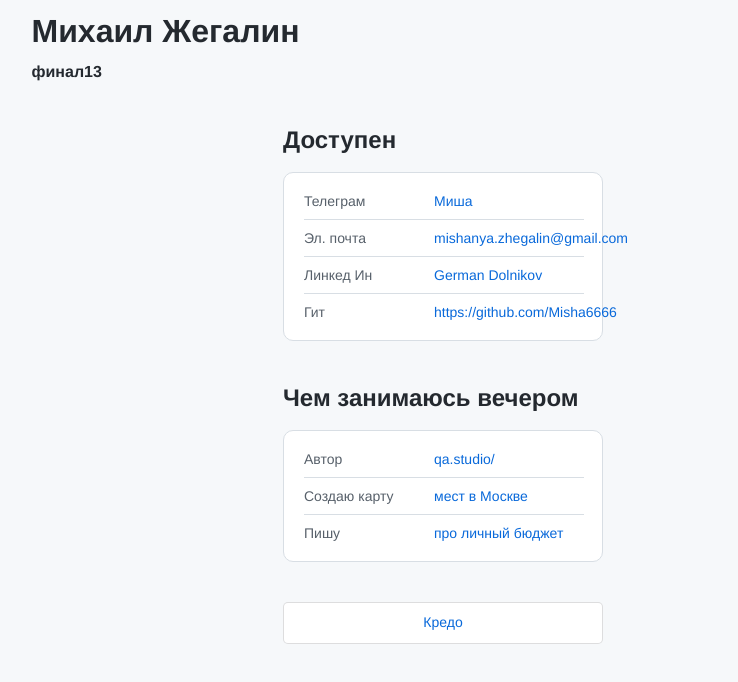
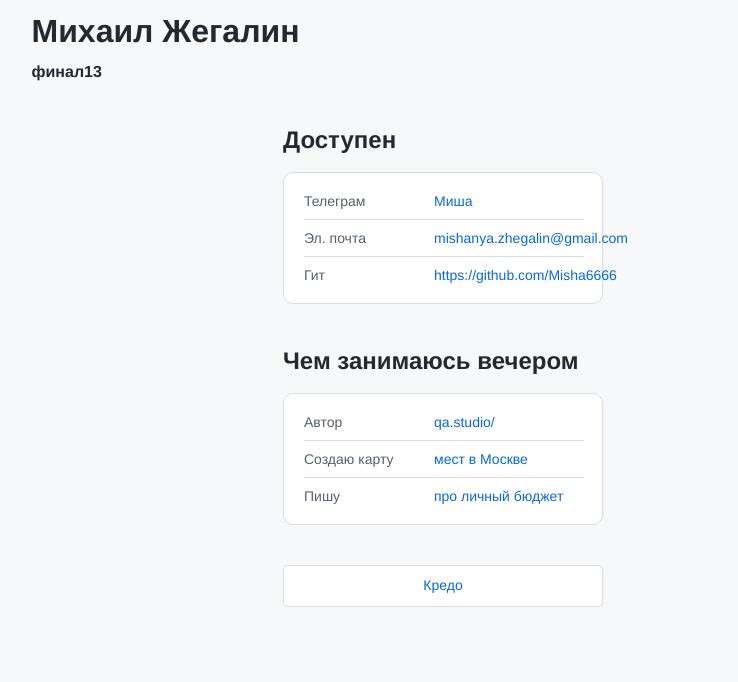
Before and after one commit to Misha6666/Misha6666.github.io, a plain HTML site: page index.html in a window 1280 px wide. Shown: the part 886-1568 px from the top of the page, without its empty margins (197-935 px from the left). After the commit the page ends 1533 px from the top, so only its background shows below. Drawn offline with Linux system fonts and the light colour scheme.

Commit message:
Update index.html

```diff
--- a/index.html
+++ b/index.html
@@ -29,10 +29,6 @@
             >
           </li>
           <li class="links__link">
-            <p class="links__title">Линкед Ин</p>
-            <a class="linsk__link" href="https://www.linkedin.com/in/germandolnikov/">German Dolnikov</a>
-          </li>
-          <li class="links__link">
             <p class="links__title">Гит</p>
             <a class="linsk__link" href="https://github.com/Misha6666">https://github.com/Misha6666</a>
           </li>
```
